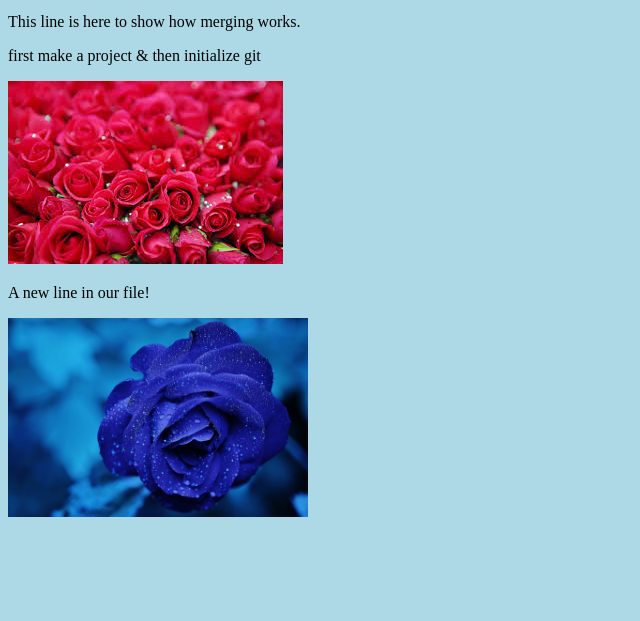
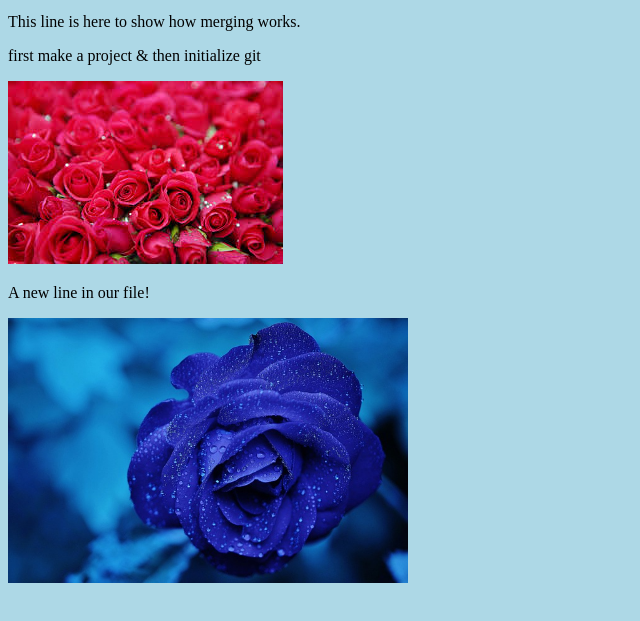
Before and after one commit to Chinmaya97/git-demo, a plain HTML site: page index.html in a window 1280 px wide. Shown: the part 101-722 px from the top of the page, without its empty margins (0-640 px from the left). Drawn offline with Linux system fonts and the light colour scheme.

Commit message:
updated resized image on index.html

```diff
--- a/index.html
+++ b/index.html
@@ -23,7 +23,7 @@
       <img
         src="./public/pink.jpg"
         alt="Hello Git"
-        style="width: 300px"
+        style="width: 400px"
 
       />
     </div>
```
